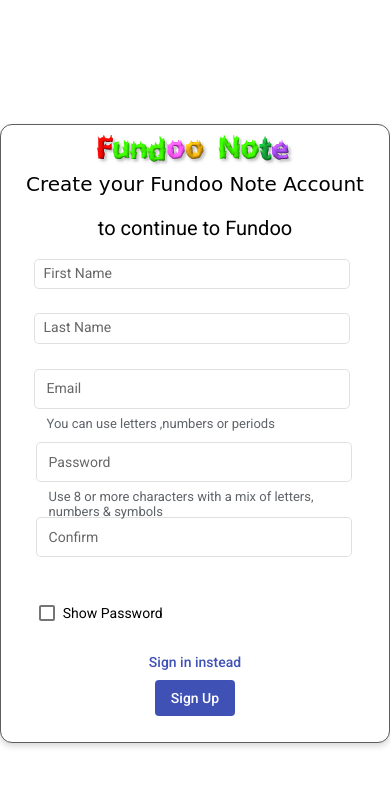
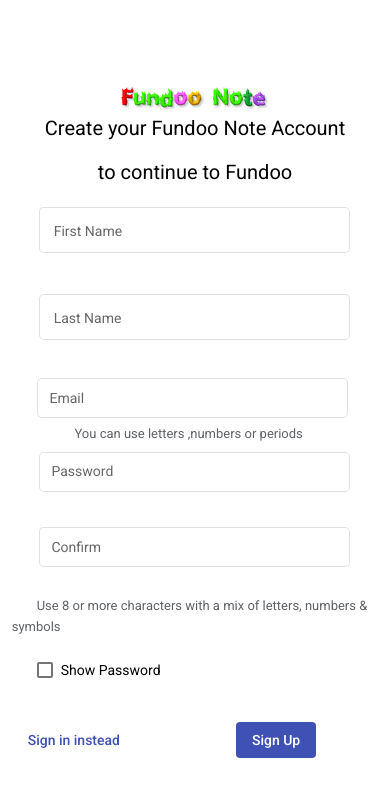
Before and after one commit to RohitGupta8/FundooNoteUI, an Angular app: page /register in a window 390 px wide. Shown: the top 796 px of the page. Built offline with nearby package versions, Linux system fonts and the light colour scheme.

Commit message:
refactor: changes in code.

```diff
--- a/src/app/app.module.ts
+++ b/src/app/app.module.ts
@@ -1,6 +1,5 @@
 import { NgModule } from '@angular/core';
 import { BrowserModule } from '@angular/platform-browser';
-
 import { AppRoutingModule } from './app-routing.module';
 import { AppComponent } from './app.component';
 import { BrowserAnimationsModule } from '@angular/platform-browser/animations';
--- a/src/app/components/forgot-password/forgot-password.component.html
+++ b/src/app/components/forgot-password/forgot-password.component.html
@@ -7,13 +7,13 @@
 
       <form (ngSubmit)="onSubmit()">
         <div>
-          <h1 style="font-weight: 500;font-family: Comic Sans MS ;text-align: center;">forgot password </h1>
+          <h2 style="font-weight: 400;font-family: Roboto, sans-serif ;text-align: center;">forgot password </h2>
           <h4 style="text-align: center;">for your fundooNote Account Recovery</h4>
         </div>
         <div class="form-content">
           <mat-form-field appearance="outline" class="form-field">
             <mat-label>Email</mat-label>
-            <input matInput type="email" name="Email" id="Email" class="input" formControlName="email" />
+            <input matInput type="email" formControlName="email" />
             <mat-hint *ngIf="!submitted">You can use letters ,numbers or periods</mat-hint>
           </mat-form-field>
         </div>
--- a/src/app/components/forgot-password/forgot-password.component.scss
+++ b/src/app/components/forgot-password/forgot-password.component.scss
@@ -75,3 +75,10 @@
     transform: translateY(-1.0em) scale(.75);
     width: 103.33333%;
 }
+@media only screen and (max-width: 800px) {
+
+  .form{
+    border: none;
+    box-shadow: none;
+  }
+}
--- a/src/app/components/login/login.component.html
+++ b/src/app/components/login/login.component.html
@@ -7,20 +7,20 @@
 
       <form (ngSubmit)="onSubmit()">
         <div>
-          <h1 style="font-weight: 500;font-family: Comic Sans MS ;text-align: center;">SignIn </h1>
+          <h2 style="font-weight: 400;font-family:Roboto, sans-serif; ;text-align: center;">SignIn </h2>
           <h4 style="text-align: center;">Use your fundooNote Account</h4>
         </div>
         <div class="form-content">
           <mat-form-field appearance="outline" class="form-field">
             <mat-label>Email</mat-label>
-            <input matInput type="email" name="Email" id="Email" class="input" formControlName="email" />
+            <input matInput type="email"  formControlName="email" />
             <mat-hint *ngIf="!submitted">You can use letters ,numbers or periods</mat-hint>
           </mat-form-field>
 
           <div class="password">
             <mat-form-field appearance="outline" class="form-field">
               <mat-label>Password</mat-label>
-              <input matInput [type]="hide ? 'password' : 'text'" class="input" formControlName="password" />
+              <input matInput [type]="hide ? 'password' : 'text'"  formControlName="password" />
               <button mat-icon-button matSuffix (click)="hide = !hide" [attr.aria-label]="'Hide password'"
                 [attr.aria-pressed]="hide">
                 <mat-icon>{{hide ? 'visibility_off' : 'visibility'}}</mat-icon>
--- a/src/app/components/login/login.component.scss
+++ b/src/app/components/login/login.component.scss
@@ -75,3 +75,10 @@
     transform: translateY(-1.0em) scale(.75);
     width: 103.33333%;
 }
+@media only screen and (max-width: 800px) {
+
+  .form{
+    border: none;
+    box-shadow: none;
+  }
+}
--- a/src/app/components/password-recovery/password-recovery.component.html
+++ b/src/app/components/password-recovery/password-recovery.component.html
@@ -7,19 +7,19 @@
 
       <form (ngSubmit)="onSubmit()">
         <div>
-          <h1 style="font-weight: 500;font-family: Comic Sans MS ;text-align: center;">Reset password </h1>
+          <h2 style="font-weight: 400;font-family: Roboto, sans-serif;text-align: center;">Reset password </h2>
           <h4 style="text-align: center;">for your fundooNote Account Recovery</h4>
         </div>
         <div class="form-content">
           <mat-form-field appearance="outline" class="form-field">
             <mat-label>Email</mat-label>
-            <input matInput type="email" name="Email" id="Email" class="input" formControlName="email" />
+            <input matInput type="email" formControlName="email" />
             <mat-hint *ngIf="!submitted">You can use letters ,numbers or periods</mat-hint>
           </mat-form-field>
           <div class="password">
             <mat-form-field appearance="outline" class="form-field">
               <mat-label> New Password</mat-label>
-              <input matInput [type]="hide ? 'password' : 'text'" class="input" formControlName="password" />
+              <input matInput [type]="hide ? 'password' : 'text'" formControlName="password" />
               <button mat-icon-button matSuffix (click)="hide = !hide" [attr.aria-label]="'Hide password'"
                 [attr.aria-pressed]="hide">
                 <mat-icon>{{hide ? 'visibility_off' : 'visibility'}}</mat-icon>
@@ -33,7 +33,7 @@
           <div style="padding-top: 19px;">
             <mat-form-field appearance="outline" class="form-field">
               <mat-label>Enter one time password</mat-label>
-              <input matInput class="input" name="otp" formControlName="otp" />
+              <input matInput name="otp" formControlName="otp" />
               <mat-hint *ngIf="!submitted">plz check your mail for enter OTP here..</mat-hint>
             </mat-form-field>
           </div>
--- a/src/app/components/password-recovery/password-recovery.component.scss
+++ b/src/app/components/password-recovery/password-recovery.component.scss
@@ -75,3 +75,10 @@
     transform: translateY(-1.0em) scale(.75);
     width: 103.33333%;
 }
+@media only screen and (max-width: 800px) {
+
+  .form{
+    border: none;
+    box-shadow: none;
+  }
+}
--- a/src/app/components/signing-up/signing-up.component.html
+++ b/src/app/components/signing-up/signing-up.component.html
@@ -1,61 +1,54 @@
 <div class="container">
   <div class="form">
-    <div >
+    <div>
       <div class="logo"><img src="../../../assets/fundooNote.png"></div>
       <form (ngSubmit)="onSubmit()">
         <div class="form-text">
-          <h1 style="font-weight: 500;font-family: Comic Sans MS ;">Create your Fundoo Note Account</h1>
+          <h2>Create your Fundoo Note Account</h2>
           <h4>to continue to Fundoo</h4>
         </div>
         <div class="form-content">
-          <div class="names">
-            <mat-form-field appearance="outline" >
+          <div>
+            <mat-form-field appearance="outline" class="names">
               <mat-label>First Name</mat-label>
-              <input matInput class="input" id="firstName" name="first_name" formControlName="firstName" />
+              <input matInput placeholder="" formControlName="firstName" />
+              <mat-error>Enter first and last names</mat-error>
             </mat-form-field>
-
-            <mat-form-field appearance="outline" >
+            <mat-form-field appearance="outline" class="names">
               <mat-label>Last Name</mat-label>
-              <input matInput class="input" id="first_name" name="first_name" formControlName="lastName" />
+              <input matInput formControlName="lastName" />
             </mat-form-field>
           </div>
-
           <mat-form-field appearance="outline" class="email">
             <mat-label>Email</mat-label>
-            <input matInput type="email" name="Email" id="Email" class="input" formControlName="email" />
+            <input matInput type="email" formControlName="email" />
             <mat-hint *ngIf="!submitted">You can use letters ,numbers or periods</mat-hint>
           </mat-form-field>
-
-          <div class="password">
+          <div>
             <mat-form-field appearance="outline" class="confirm">
               <mat-label>Password</mat-label>
-              <input matInput [type]="hide ? 'password' : 'text'" class="input" formControlName="password" />
+              <input matInput [type]="hide ? 'password' : 'text'" formControlName="password" />
+            </mat-form-field>
+            <mat-form-field appearance="outline" class="confirm">
+              <mat-label>Confirm</mat-label>
+              <input matInput [type]="hide ? 'password' : 'text'" formControlName="confirm" />
+            </mat-form-field>
+            <div style="font-size: x-small;">
               <mat-hint *ngIf="!submitted">
                 Use 8 or more characters with a mix of letters, numbers & symbols
               </mat-hint>
-            </mat-form-field>
-            <mat-form-field appearance="outline" class="confirm">
-              <mat-label>Confirm</mat-label>
-              <input matInput [type]="hide ? 'password' : 'text'" class="input" formControlName="confirm" />
-            </mat-form-field>
+            </div>
             <div class="checkbox">
-              <mat-checkbox id="showPassword" (click)="ShowPassword()">{{hide ? 'Show Password':'Hide Password'}}</mat-checkbox>
+              <mat-checkbox id="showPassword" (click)="ShowPassword()">{{hide ? 'Show Password':'Hide Password'}}
+              </mat-checkbox>
             </div>
-
-          </div>
-
-        </div>
-
-        <div class="form-footer">
-          <div>
-            <button mat-button color="primary" routerLink="/login">
-              Sign in instead
-            </button>
           </div>
           <div>
-            <button mat-flat-button color="primary" id="login-button">
-              Sign Up
-            </button>
+            <span><button mat-button color="primary" routerLink="/login" class="btn">
+                Sign in instead
+              </button></span> <span><button mat-flat-button color="primary" class="btn1">
+                Sign Up
+              </button></span>
           </div>
         </div>
       </form>
@@ -65,4 +58,4 @@
       <p>One account. All of fundooNote Account <br> working for you</p>
     </div>
   </div>
-  <router-outlet></router-outlet>
+</div>
--- a/src/app/components/signing-up/signing-up.component.scss
+++ b/src/app/components/signing-up/signing-up.component.scss
@@ -14,58 +14,66 @@
 
 $box-size: 8px;
 .container {
-  @include flex(
-    $display: flex,
-    $alignitems: center,
-    $justifycontent: center,
-    $flexdirection: row
-  );
-  margin-top: 3%;
+  display: flex;
+  justify-content: center;
+  align-items: center;
+  flex-flow: row wrap;
+  width: 100%;
+  height: 100%;
 }
 
 .imageContainer {
-  padding-left: 18px;
   display: flex;
   flex-direction: column;
   justify-content: center;
   p {
     text-align: center;
     font-family: "Roboto", sans-serif;
-    font-size: smaller;
+    font-size: small;
+  }
+  img {
+    display: block;
+  }
+}
+
+.form-text {
+  h2 {
+    font-family: "Roboto", sans-serif;
+    font-weight: 400;
   }
 }
 
 mat-form-field {
   font-size: 13px;
+  width: 35%;
   input {
     padding: 1px;
   }
 }
+
 mat-label {
   font-size: 14px;
 }
+
 mat-error {
-  font-size: 11px;
-}
-
-.form-container {
-  width: 100%;
-  height: 100%;
-  display: flex;
-  justify-content: center;
-  align-items: center;
-  position: absolute;
-  flex-flow: row wrap;
+  font-size: 14px;
 }
 
 .form {
+  size: 200;
   background: #ffffff 0% 0% no-repeat padding-box;
-  box-shadow: 0px 3px 6px #00000029;
-  border: 1px solid rgb(97, 93, 93);
+  box-shadow: 0px 2px 4px #00000029;
+  border: 1px solid rgb(141, 138, 138);
   border-radius: 12px;
-  padding: 2%;
+  padding: 3%;
   display: flex;
   flex-flow: row wrap;
+  align-items: center;
+}
+
+.btn1 {
+  margin-left: 100px;
+  margin-top: 40px;
 }
 
 .text {
@@ -78,27 +86,26 @@
 .form-content {
   display: flex;
   flex-flow: column wrap;
-  width: 100%;
 }
+
 .email {
-  width: 100%;
+  width: 71.5%;
   font-size: 13px;
 }
+
 .confirm {
   padding: 2px;
 }
+
 .form-footer {
   width: 100%;
   display: flex;
-  justify-content: space-between;
   margin: 5% 0;
   text-align: center;
 }
 
 .names {
-  display: flex;
-  flex-flow: row wrap;
-  justify-content: space-between;
+  padding: 2px;
 }
 
 .form-field {
@@ -112,14 +119,9 @@
   align-items: center;
   padding-left: 80px;
 }
+
 .checkbox {
-  padding-top: 15px;
-  padding-left: 5px;
-}
-
-#image-text {
-  text-align: center;
-  font-size: small;
+  margin-top: 20px;
 }
 
 ::ng-deep .mat-form-field-flex > .mat-form-field-infix {
@@ -135,7 +137,8 @@
   transform: translateY(-1em) scale(0.75);
   width: 103.33333%;
 }
-@media only screen and (max-width: 900px) {
+
+@media only screen and (max-width: 750px) {
   .imageContainer {
     display: none !important;
   }
@@ -145,42 +148,60 @@
     font-size: 20px;
     margin-left: 25px;
   }
+
   .confirm {
     width: 85% !important;
     font-size: 17px;
     margin-left: 25px;
   }
+
   .container {
     width: 100%;
     height: 100%;
   }
+
   mat-form-field {
     width: 100% !important;
   }
+
   .email {
     width: 85% !important;
     font-size: 17px;
     margin-left: 25px;
   }
-  .checkbox{
+
+  .checkbox {
     margin-left: 25px;
   }
+
   mat-hint {
     color: #5f6368;
     font-size: 13px;
     padding-bottom: 4px;
+    margin-left: 25px;
   }
-  .form-text{
-    h1,h4{font-size: 20px;
-    text-align: center;}
+
+  .form-text {
+    h2,
+    h4 {
+      font-size: 20px;
+      text-align: center;
+    }
   }
-  .form-footer{
+
+  .form-footer {
     display: flex;
     flex-flow: column;
   }
-  .logo{
-     display: flex;
-  justify-content: center;
-  align-items: center;
+
+  .logo {
+    display: flex;
+    justify-content: center;
+    align-items: center;
+  }
+
+  .form {
+    border: none;
+    box-shadow: none;
   }
 }
```
Also changed, not shown: src/assets/fundooNote.png, src/assets/signUp.jpg.
